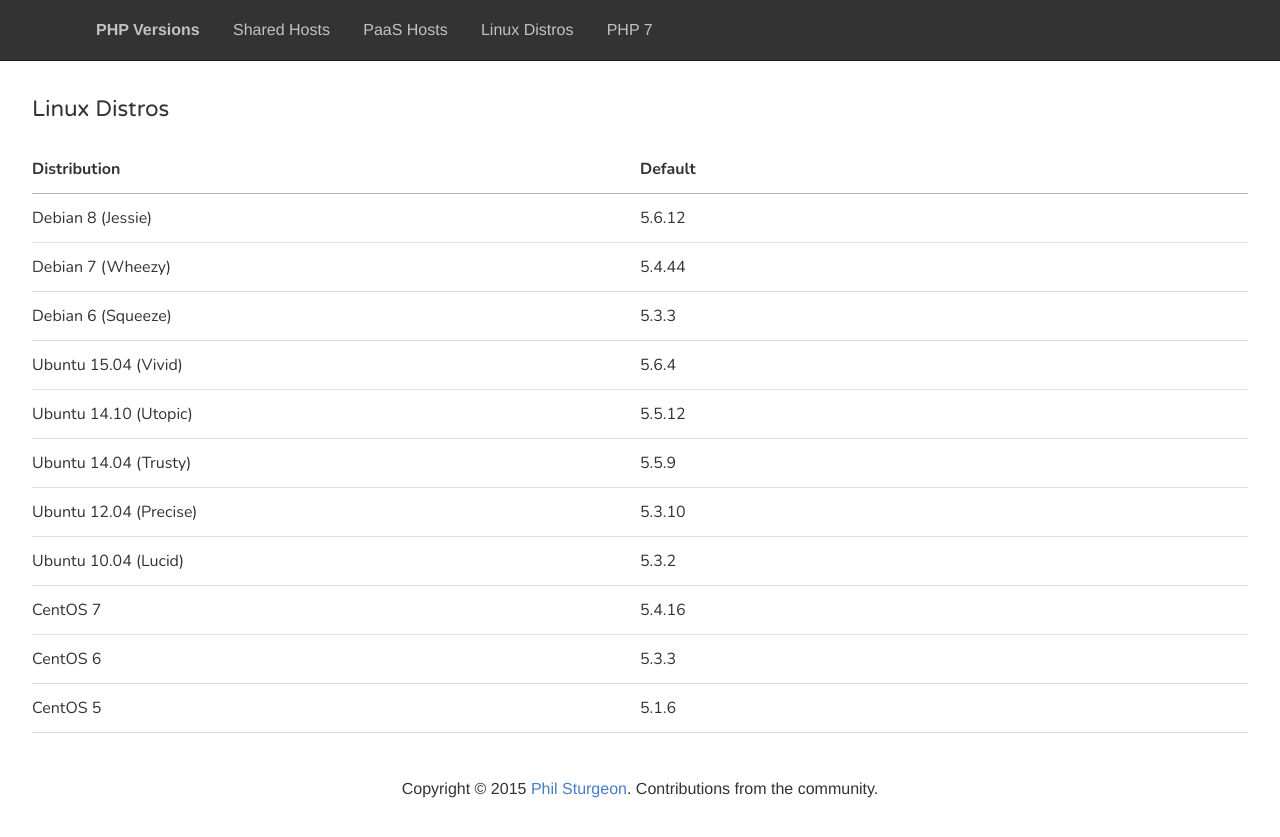
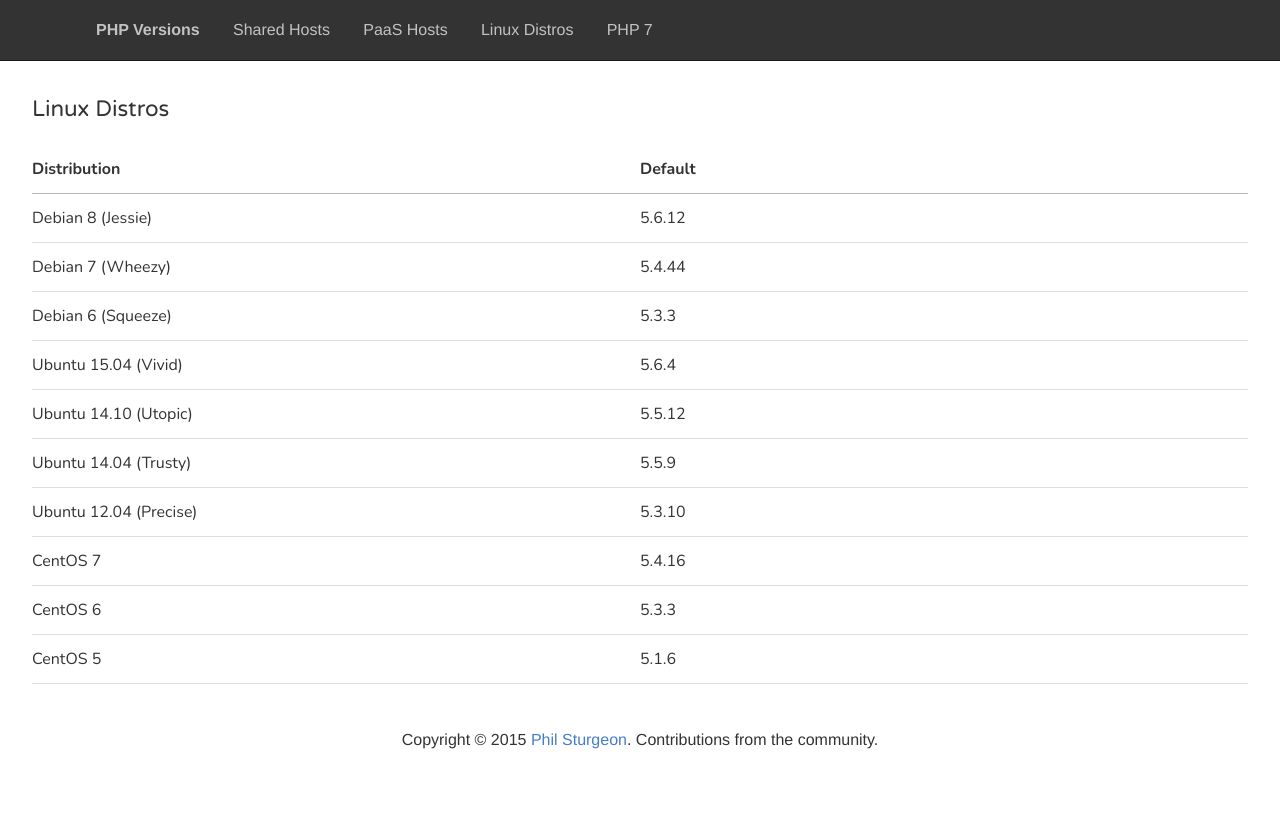
Before and after one commit to phpversions/phpversions.info, a Jekyll site: the page built from linux-distros.html, in a window 1280 px wide. Shown: the top 837 px of the page. Built offline with Jekyll 4.4.1, drawn with Linux system fonts in a browser that asks for light colours; nearby versions of some CDN libraries.

Commit message:
remove Ubuntu 10.04 (Lucid)
it EOLed 2015-04-30.

https://lists.ubuntu.com/archives/ubuntu-announce/2015-April/000196.html

```diff
--- a/_data/linux_distros.yml
+++ b/_data/linux_distros.yml
@@ -19,9 +19,6 @@
 - name: "Ubuntu 12.04 (Precise)"
   default: 5.3.10
 
-- name: "Ubuntu 10.04 (Lucid)"
-  default: 5.3.2
-
 - name: "CentOS 7"
   default: 5.4.16
 
```
